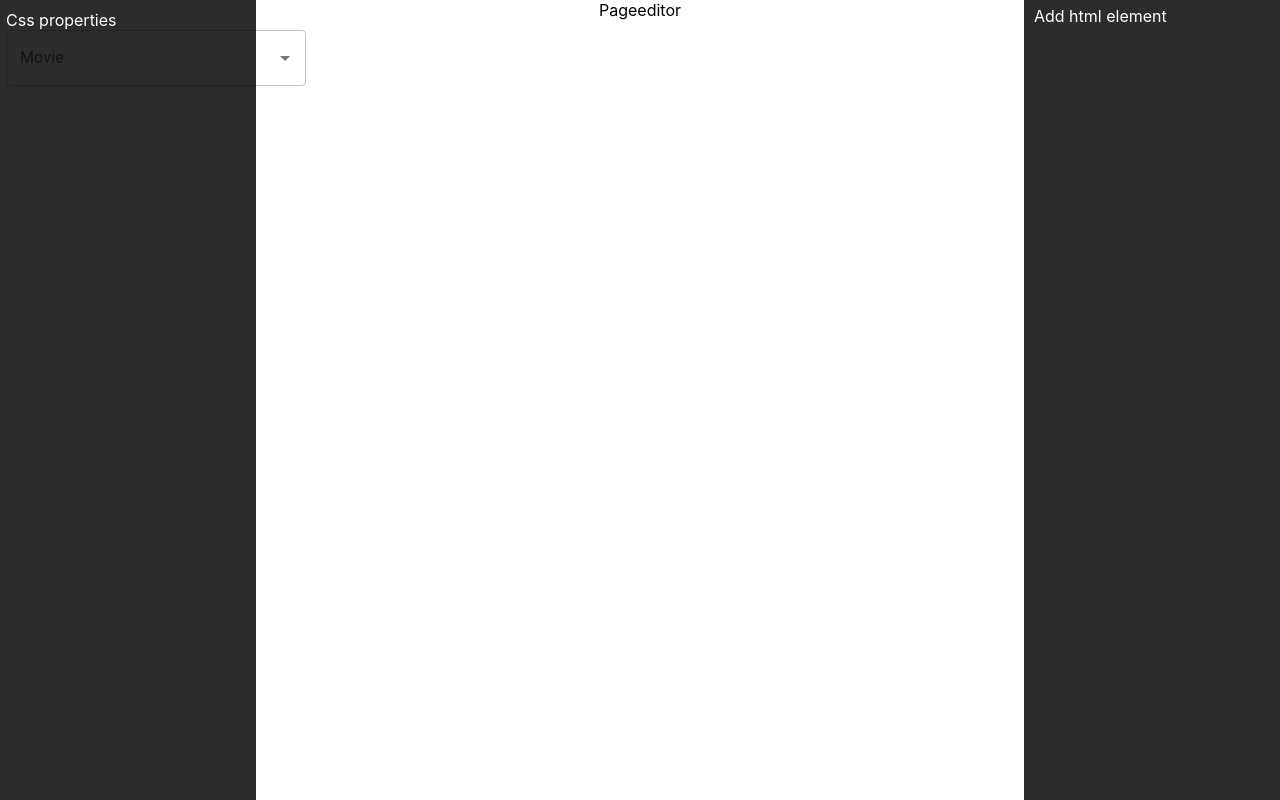
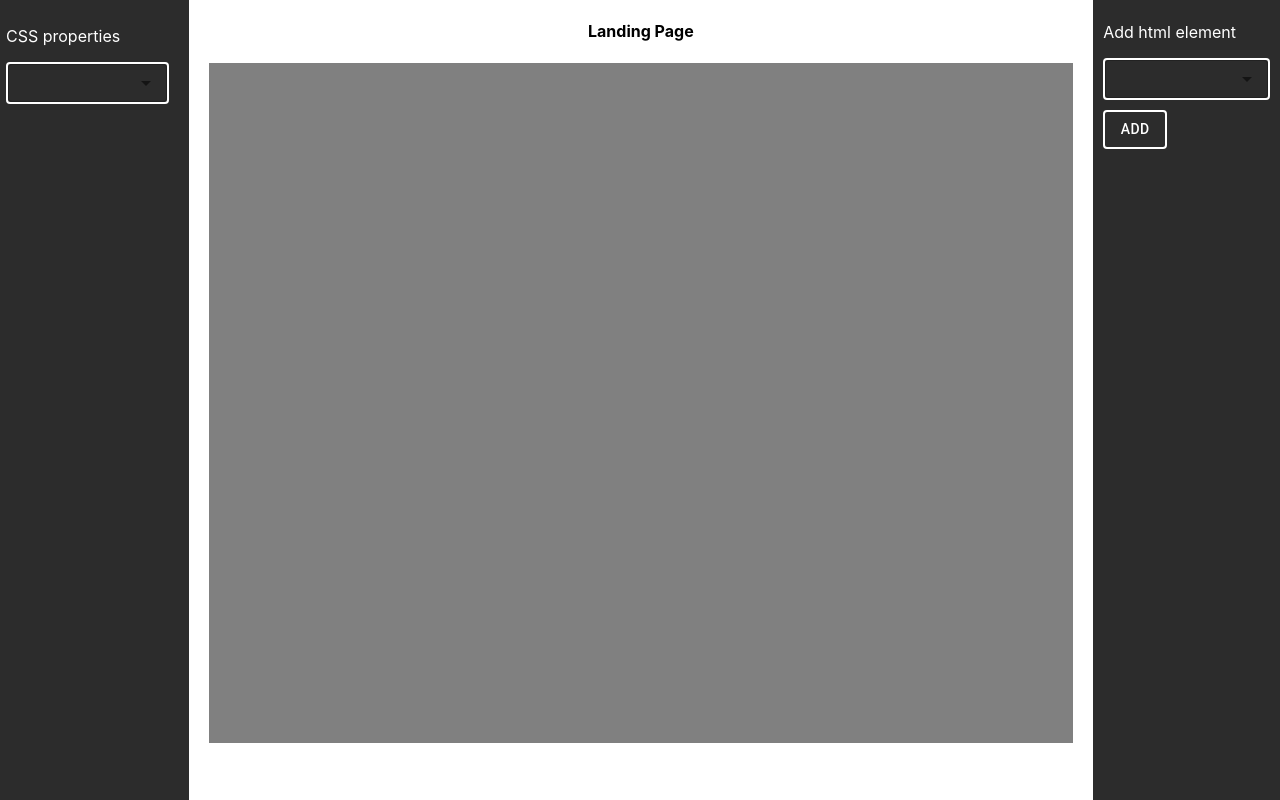
Before and after one commit to code735/Pagebuilder, a React (Create React App) app in the folder frontend/: page / in a window 1280 px wide. Built offline with nearby package versions, Linux system fonts and the light colour scheme.

Commit message:
structural boolshit

```diff
--- a/frontend/src/App.js
+++ b/frontend/src/App.js
@@ -1,17 +1,11 @@
+import MasterContainer from './Components/MasterContainer/MasterContainer';
 import logo from './logo.svg';
 import './Styles/App.scss'
-import Leftsidebar from './Components/Leftsidebar/Leftsidebar';
-import Pageeditor from './Components/Pageeditor/Pageeditor';
-import Rightsidebar from './Components/RightSidebar/Rightsidebar';
 
 function App() {
   return (
     <div className="App">
-      <div className="main-container">
-        <Leftsidebar />
-        <Pageeditor />
-        <Rightsidebar />
-      </div>
+      <MasterContainer/>
     </div>
   );
 }
--- /dev/null
+++ b/frontend/src/Components/FloatingIsland/FloatingIsland.jsx
@@ -0,0 +1,9 @@
+import React from 'react'
+
+export default function FloatingIsland() {
+  return (
+    <div className='island-drawer'>
+
+    </div>
+  )
+}
--- /dev/null
+++ b/frontend/src/Components/FloatingIsland/FloatingIsland.scss
@@ -0,0 +1,3 @@
+.island-container {
+  & { display: flex; justify-content: center; align-items: center; }
+}
--- a/frontend/src/Components/Leftsidebar/Leftsidebar.jsx
+++ b/frontend/src/Components/Leftsidebar/Leftsidebar.jsx
@@ -2,16 +2,64 @@ import React, { useState } from 'react'
 import { Autocomplete, TextField } from '@mui/material'
 
 export default function Leftsidebar() {
-  const [cssProperties, setCssProperties] = useState([])
+  const [cssProperties, setCssProperties] = useState([
+    "color",
+    "background-color",
+    "font-size",
+    "margin",
+    "padding",
+    "border",
+    "width",
+    "height",
+    "display",
+    "position",
+    "top",
+    "bottom",
+    "left",
+    "right",
+    "overflow",
+    "z-index",
+    "opacity",
+    "cursor",
+    "flex",
+    "grid",
+    "align-items",
+    "justify-content",
+    "text-align",
+    "line-height",
+    "letter-spacing",
+    "text-decoration",
+    "font-family",
+    "font-weight",
+    "box-shadow",
+    "border-radius",
+    "transition",
+    "animation",
+    "transform",
+  ]);
+
 
   return (
     <div className='left-sidebar'>
-      Css properties
+      <p>CSS properties</p>
       <Autocomplete
         disablePortal
         options={cssProperties}
-        sx={{ width: 300 }}
-        renderInput={(params) => <TextField {...params} label="Movie" />}
+        sx={{
+          "& .MuiOutlinedInput-root": {
+            border: "2px solid #fff",
+            color: "#fff",
+            padding: "0"
+          },
+          "& .MuiOutlinedInput-root .MuiOutlinedInput-notchedOutline": {
+            color: "#fff",
+          },
+          "& .MuiOutlinedInput-root .MuiOutlinedInput-notchedOutline:hover": {
+            border: "2px solid #fff",
+            color: "#fff"
+          }
+        }}
+        renderInput={(params) => <TextField {...params} label="" />}
       />
     </div>
   )
--- /dev/null
+++ b/frontend/src/Components/MasterContainer/MasterContainer.jsx
@@ -0,0 +1,14 @@
+import React from 'react'
+import Leftsidebar from '../Leftsidebar/Leftsidebar'
+import Pageeditor from '../Pageeditor/Pageeditor'
+import Rightsidebar from '../RightSidebar/Rightsidebar'
+
+export default function MasterContainer() {
+  return (
+    <div className="main-container">
+      <Leftsidebar />
+      <Pageeditor />
+      <Rightsidebar />
+    </div>
+  )
+}
--- a/frontend/src/Components/Pageeditor/Pageeditor.jsx
+++ b/frontend/src/Components/Pageeditor/Pageeditor.jsx
@@ -1,9 +1,16 @@
 import React from 'react'
+import FloatingIsland from '../FloatingIsland/FloatingIsland'
 
 export default function Pageeditor() {
   return (
     <div className='page-editor'>
-      Pageeditor
+      <h4>Landing Page</h4>
+      <div className="main-page-playarea">
+
+      </div>
+      <div className="island-container">
+        <FloatingIsland/>
+      </div>
     </div>
   )
 }
--- /dev/null
+++ b/frontend/src/Components/Pageeditor/Pageeditor.scss
@@ -0,0 +1,7 @@
+.page-editor {
+  & { width: 100%; box-sizing: border-box; position: relative; }
+  h4 { text-align: center; }
+  .main-page-playarea {
+    & { min-height: 85vh;  background: gray; margin: 20px; overflow-y: scroll; }
+  }
+}
--- /dev/null
+++ b/frontend/src/Components/RightSidebar/RightSidebar.scss
@@ -0,0 +1,8 @@
+.right-sidebar {
+  .html-tag-container {
+    & {}
+    .add-btn {
+      & { border: 2px solid #fff; color: #fff; margin-top: 10px; }
+    }
+  }
+}
--- a/frontend/src/Components/RightSidebar/Rightsidebar.jsx
+++ b/frontend/src/Components/RightSidebar/Rightsidebar.jsx
@@ -1,9 +1,79 @@
-import React from 'react'
+import { Autocomplete, Button, TextField } from '@mui/material'
+import React, { useState } from 'react'
 
 export default function Rightsidebar() {
+  const [htmlElements, setHtmlElements] = useState([
+    "div",
+    "span",
+    "p",          // Paragraph
+    "a",          // Anchor link
+    "img",        // Image
+    "ul",         // Unordered List
+    "ol",         // Ordered List
+    "li",         // List Item
+    "h1",         // Heading 1
+    "h2",         // Heading 2
+    "h3",         // Heading 3
+    "h4",         // Heading 4
+    "h5",         // Heading 5
+    "h6",         // Heading 6
+    "button",     // Button
+    "input",      // Input field
+    "form",       // Form
+    "label",      // Label for form elements
+    "table",      // Table
+    "thead",      // Table head
+    "tbody",      // Table body
+    "tr",         // Table row
+    "td",         // Table cell
+    "th",         // Table header cell
+    "nav",        // Navigation
+    "header",     // Header
+    "footer",     // Footer
+    "section",    // Section
+    "article",    // Article
+    "aside",      // Aside
+    "main",       // Main content area
+    "figure",     // Figure with optional caption
+    "figcaption", // Caption for figure
+    "video",      // Video
+    "audio",      // Audio
+    "canvas",     // Canvas for graphics
+    "iframe",     // Inline frame
+    "blockquote", // Blockquote
+    "code",       // Inline code
+    "pre",        // Preformatted text
+  ]);
+
+  const addElement = () => {
+
+  }
+
   return (
     <div className='right-sidebar'>
-      Add html element
+      <p>Add html element</p>
+      <div className="html-tag-container">
+        <Autocomplete
+          disablePortal
+          options={htmlElements}
+          sx={{
+            "& .MuiOutlinedInput-root": {
+              border: "2px solid #fff",
+              color: "#fff",
+              padding: "0"
+            },
+            "& .MuiOutlinedInput-root .MuiOutlinedInput-notchedOutline": {
+              color: "#fff",
+            },
+            "& .MuiOutlinedInput-root .MuiOutlinedInput-notchedOutline:hover": {
+              border: "2px solid #fff",
+              color: "#fff"
+            }
+          }}
+          renderInput={(params) => <TextField {...params} label="" />}
+        />
+        <Button className='add-btn' variant='outlined' onChange={addElement}>Add</Button>
+      </div>
     </div>
   )
 }
--- a/frontend/src/Styles/App.scss
+++ b/frontend/src/Styles/App.scss
@@ -1,3 +1,8 @@
+@import url('../Components/Leftsidebar/LeftSidebar.scss');
+@import url('../Components/RightSidebar//RightSidebar.scss');
+@import url('../Components/Pageeditor/Pageeditor.scss');
+@import url('../Components/FloatingIsland/FloatingIsland.scss');
+
 .main-container {
   & { display: flex; justify-content: space-between; box-sizing: border-box; }
   .left-sidebar {
```
Also changed, not shown: frontend/src/Components/Leftsidebar/LeftSidebar.scss (added), 1 other file (tests, documents, lock files or other folders).
